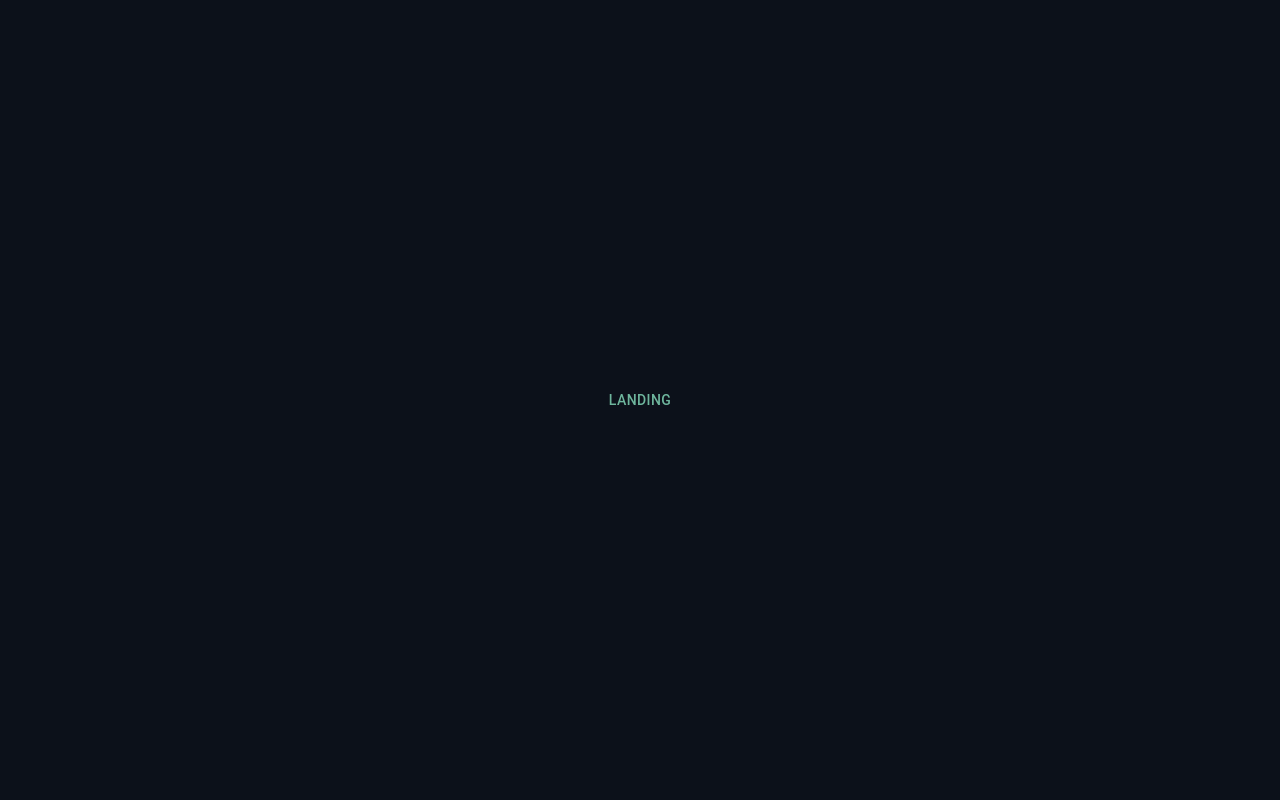
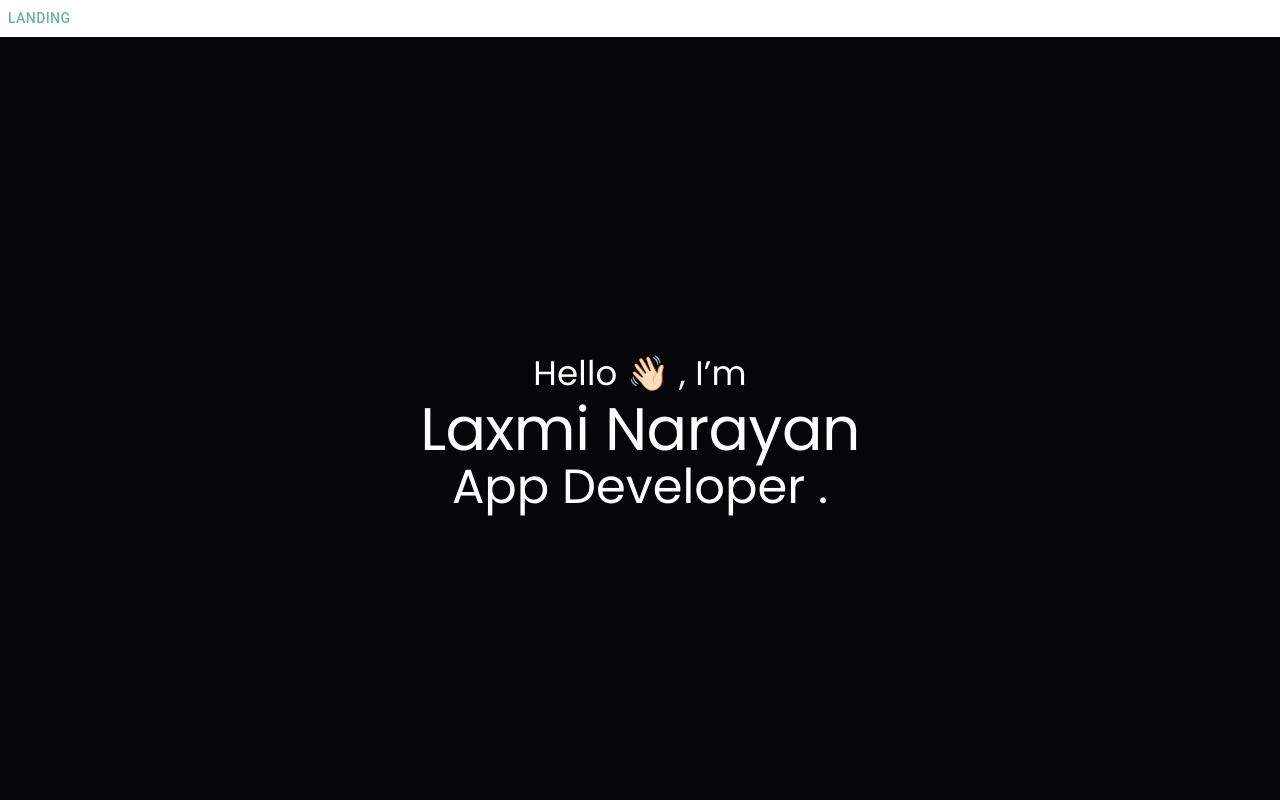
Before and after one commit to narayann7/WhoIsSkillz, a React (Create React App) app: page / in a window 1280 px wide. Shown: the top 800 px of the page. Built offline with nearby package versions, Linux system fonts and the light colour scheme.

Commit message:
added-center-iam

```diff
--- a/src/App.js
+++ b/src/App.js
@@ -16,8 +16,7 @@ import { useRootContext } from "./context_api/root_context";
 function App() {
   const { isDark } = useRootContext();
 
-  useEffect(() => {
-  }, []);
+  useEffect(() => {}, []);
   return (
     <ThemeProvider theme={isDark ? themes.DarkTheme : themes.LightTheme}>
       <Routes>
@@ -32,11 +31,11 @@ function App() {
           <Route
             path="/"
             element={
-              <>
+              <div>
+                <Test />
                 <Landing />
-                {/* <About />
-                <Test /> */}
-              </>
+                <About />
+              </div>
             }
           />
         </Route>
--- a/src/components/about.js
+++ b/src/components/about.js
@@ -1,7 +1,20 @@
+import { Button, Card } from "@mui/material";
 import React from "react";
-
+import common_styles from "../components/common_styles";
+const { BackgroundCard, CenterCard } = common_styles;
 function About() {
-  return <div>About</div>;
+  return (
+    <BackgroundCard>
+      <CenterCard>
+        <Button
+          onClick={() => {
+          }}
+        >
+          About
+        </Button>
+      </CenterCard>
+    </BackgroundCard>
+  );
 }
 
 export default About;
--- /dev/null
+++ b/src/components/common_styles.css
@@ -0,0 +1,52 @@
+.imWrapper {
+  display: flex;
+  align-items: center;
+  justify-content: center;
+  flex-direction: column;
+  box-sizing: content-box;
+}
+
+
+
+.imWrapper .words {
+  height: 3.5rem;
+  display: flex;
+  align-items: center;
+  justify-content: flex-start;
+  overflow: hidden;
+}
+.imWrapper .words span {
+  font-size: 2.7rem;
+  padding: 0px;
+  margin: 0px;
+  height: 100%;
+  font-family: var(--font-sen);
+  animation: spin_words 7s infinite;
+}
+@keyframes spin_words {
+  10% {
+    transform: translateY(-112%);
+  }
+  25% {
+    transform: translateY(-100%);
+  }
+
+  35% {
+    transform: translateY(-212%);
+  }
+  50% {
+    transform: translateY(-200%);
+  }
+  60% {
+    transform: translateY(-312%);
+  }
+  75% {
+    transform: translateY(-300%);
+  }
+  80% {
+    transform: translateY(-412%);
+  }
+  100% {
+    transform: translateY(-400%);
+  }
+}
--- /dev/null
+++ b/src/components/common_styles.js
@@ -0,0 +1,34 @@
+import styled from "@emotion/styled";
+import { Card, Box, Typography } from "@mui/material";
+
+const BackgroundCard = styled(Box)(({ theme }) => ({
+  height: "100vh",
+  width: "100vw",
+  maxWidth: "100%",
+  display: "flex",
+  justifyContent: "center",
+  alignItems: "center",
+  borderRadius: "0px",
+  backgroundColor: theme.palette.background.default,
+}));
+
+const CenterCard = styled(Box)(({ theme }) => ({
+  // backgroundColor: theme.palette.background.paper,
+  height: "100%",
+  width: "64%",
+  display: "flex",
+  justifyContent: "center",
+  alignItems: "center",
+  flexDirection: "column",
+}));
+const Text = styled(Typography)(({ theme }) => ({
+  fontFamily: "Poppins",
+  color: theme.palette.text.primary,
+}));
+const common_styles = {
+  BackgroundCard,
+  CenterCard,
+  Text
+};
+
+export default common_styles;
--- a/src/components/home/home.css
+++ /dev/null
@@ -1,193 +0,0 @@
-.main_container {
-  width: 72vw;
-  height: 100vh;
-
-  /* background-color: antiquewhite; */
-  background-color: var(--color-primary-background);
-  display: flex;
-  align-items: center;
-  justify-content: center;
-overflow: hidden;
-
-}
-.main_home_section{
-overflow: hidden;
-}
-/* hello iam */
-.center_container h4 {
-  color: var(--color-primary-text2);
-  font-size: 2rem;
-}
-
-/* name */
-.center_container h1 {
-  font-size: 3rem;
-}
-
-.imWrapper {
-  display: flex;
-  align-items: center;
-  justify-content: center;
-  flex-direction: column;
-  box-sizing: content-box;
-}
-
-.imWrapper .words span h3 {
-  padding: 0px;
-  line-height: 3.5rem;
-  font-size: 2.8rem;
-  font-family: var(--font-sen);
-  color: var(--color-primary-text2);
-}
-
-.imWrapper .words {
-
-  height: 3.5rem;
-  display: flex;
-  align-items: center;
-  justify-content: flex-start;
-  overflow: hidden;
-}
-.imWrapper .words span {
-
-  font-size: 2.7rem;
-  /* display: block; */
-  padding: 0px;
-  margin: 0px;
-  height: 100%;
-  font-family: var(--font-sen);
-  animation: spin_words 7s infinite;
-}
-@keyframes spin_words {
-  10% {
-    transform: translateY(-112%);
-  }
-  25% {
-    transform: translateY(-100%);
-  }
-
-  35% {
-    transform: translateY(-212%);
-  }
-  50% {
-    transform: translateY(-200%);
-  }
-  60% {
-    transform: translateY(-312%);
-  }
-  75% {
-    transform: translateY(-300%);
-  }
-  80% {
-    transform: translateY(-412%);
-  }
-  100% {
-    transform: translateY(-400%);
-  }
-}
-/*
-.socials{
-  height: 100px;
-  width: 100px;
-background-color:#ffffff;
-right: 13vw;
-bottom: 5vh;
-} */
-
-.home_socials {
-  position:  static;
-margin-bottom: 50px;
-  /* bottom: 10vh;
-  right: 13vw;
-  position: absolute;
-  overflow:  hidden; */
-  animation: 0.5s ease-out 0s 1 just_bounce;
-  align-self: flex-end;
-
-}
-
-
-.home_socials div {
-  margin-top: 5px;
-}
-
-
-
-.home_socials .gmail:hover {
-  width: 40px;
-  height: 40px;
-  transform: scale(1.05);
-  background: url("../../assets/icons/Google.png") no-repeat;
-}
-
-.home_socials .gmail {
-margin-bottom: 10px;
-width: 40px;
-  height: 40px;
-  background: url("../../assets/icons/Google_bw.png") no-repeat;
-  display: inline-block;
-}
-
-.home_socials .github:hover {
-  width: 40px;
-  height: 40px;
-  transform: scale(1.05);
-  background: url("../../assets/icons/GitHub.png") no-repeat;
-}
-
-.home_socials .github {
-margin-bottom: 10px;
-width: 40px;
-  height: 40px;
-  background: url("../../assets/icons/GitHub_bw.png") no-repeat;
-  display: inline-block;
-}
-
-.home_socials .linkedin:hover {
-  width: 40px;
-  height: 40px;
-  transform: scale(1.05);
-  background: url("../../assets/icons/linkedin.png") no-repeat;
-}
-
-.home_socials .linkedin {
-margin-bottom: 10px;
-width: 40px;
-  height: 40px;
-  background: url("../../assets/icons/linkedin_bw.png") no-repeat;
-  display: inline-block;
-}
-
-.resume_button {
-  animation: 0.5s ease-out 0s 1 just_bounce;
-
-  margin: 20px;
-  justify-content: center;
-  width: 120px;
-  height: 45px;
- background-color: #6EB69D;
-  border-radius: 14px;
-  border-width: 4px;
-  border-style: solid;
-  border-color: black;
-
-}
-
-.resume_button:hover {
-transform: scale(1.04);
-background-color: #6eb69c;
-justify-content: center;
-
-
-}
-.resume_button h5 {
-  font-size:16px;
-  color: var(--color-primary-background);
-  font-family: var(--font-pop);
-}
-.resume_button .link_logo{
-  margin-left: 5px;
-
-  width: 19px;
-  height: 19px;
-}
--- a/src/components/home/home.jsx
+++ b/src/components/home/home.jsx
@@ -1,5 +1,4 @@
 import React from "react";
-import "./home.css";
 import { resume_link } from "../../utility/links.js";
 import { linkedin_link } from "../../utility/links.js";
 import { github_link } from "../../utility/links.js";
--- a/src/components/landing.js
+++ b/src/components/landing.js
@@ -1,31 +1,49 @@
 import React from "react";
-import { Box, Button, Card } from "@mui/material";
+import { Box, Button, Card, Typography } from "@mui/material";
 import AppTheme from "../utility/local_storage";
 import { useRootContext } from "../context_api/root_context";
-
+import common_styles from "../components/common_styles";
+import "./common_styles.css";
+const { BackgroundCard, CenterCard, Text } = common_styles;
+const iam = [
+  "App Developer .",
+  "Backend enthusiastic .",
+  "Problem Solver .",
+  "Backend enthusiastic .",
+  "App Developer .",
+];
 function Landing() {
   const { switchTheme } = useRootContext();
+
   return (
-    <Card
-      style={{
-        height: "100vh",
-        width: "100vw",
-        display: "flex",
-        justifyContent: "center",
-        alignItems: "center",
-        borderRadius: "0px",
-        margin: "0px",
-      }}
-    >
-      <Button
-        onClick={() => {
-          switchTheme();
-        }}
-      >
-        Landing
-      </Button>
-    </Card>
+    <BackgroundCard>
+      <CenterCard>
+        <Text variant="h4">Hello 👋🏻 , I’m</Text>
+        <Text variant="h2">Laxmi Narayan</Text>
+        <IamSpinner />
+      </CenterCard>
+    </BackgroundCard>
   );
 }
 
+const Iam = ({ content }) => {
+  return (
+    <span>
+      <Text variant="h3">{content}</Text>
+    </span>
+  );
+};
+
+const IamSpinner = () => {
+  return (
+    <div class="imWrapper">
+      <div class="words just-center-c ">
+        {iam.map((item, index) => {
+          return <Iam content={item} key={index} />;
+        })}
+      </div>
+    </div>
+  );
+};
+
 export default Landing;
--- a/src/components/test.js
+++ b/src/components/test.js
@@ -1,12 +1,23 @@
+import { Box, Button } from "@mui/material";
 import React from "react";
-import Box from "./../../node_modules/@mui/system/esm/Box/Box";
+import { useRootContext } from "../context_api/root_context";
 
 function Test() {
+  const { switchTheme } = useRootContext();
+
   return (
     <div
-
+      style={{
+        postion: "fixed",
+      }}
     >
-      <Box>Test</Box>
+      <Button
+        onClick={() => {
+          switchTheme();
+        }}
+      >
+        Landing
+      </Button>
     </div>
   );
 }
--- a/src/index.css
+++ b/src/index.css
@@ -1,7 +1,5 @@
 /* fonts */
-@import url("https://fonts.googleapis.com/css2?family=Poppins:wght@300;500;600&display=swap");
-@import url("https://fonts.googleapis.com/css2?family=Poppins:wght@300;500;600&family=Sen:wght@400;700;800&display=swap");
-
+@import url('https://fonts.googleapis.com/css2?family=Poppins:ital,wght@0,400;0,500;0,600;1,200&family=Sen:wght@400;700;800&display=swap');
 * {
   margin: 0;
   padding: 0;
@@ -12,49 +10,14 @@
   text-decoration: none;
   font-family: var(--font-pop);
   font-family: var(--font-sen);
+  scrollbar-width: thin;
+  scrollbar-color: #6EB69D #0c111a;
+
 }
+
 
 :root {
 
-  --color-primary-background-d: #060608;
-
-
-
-
-
-  --color-primary-background-w: #cecece;
-
-
-
-
-
-
-
-
-
-
-
-
-
-  --color-primary-background: #060608;
-  --color-primary-background-d: #060608;
-  --color-primary-background-w: #cecece;
-  --color-primary-background2: #0b0e14;
-  --color-primary-background3: #171717;
-  --color-primary-text: #ffffff;
-  --color-primary-text2: #9c9c9c;
-  --color-primary-text3: #a7a7a7;
-  --color-primary-accent: #6eb69c;
-
-  --color-bg: #1f1f38;
-  --color-bg-variant: #2c2c6c;
-  --color-primary: #4db5ff;
-  --color-primary-variant: rgba(77, 181, 255, 0.4);
-  --color-white: #fff;
-  --color-black: #000;
-  --color-gray: #828282;
-  --color-gray-variant: #9e9e9e;
-  --color-light: rgba(255, 255, 255, 0.6);
 
   /* fonts */
   --font-sen: "Sen", sans-serif;
--- a/src/utility/themes.js
+++ b/src/utility/themes.js
@@ -17,6 +17,7 @@ const DarkTheme = createTheme({
       paper: "#0c111a",
     },
     text: {
+      primary: "#ffffff",
       secondary: "#a7a7a7",
       disabled: "#9c9c9c",
     },
@@ -27,6 +28,8 @@ const DarkTheme = createTheme({
       main: "#1F2232",
     },
   },
+
+
 });
 const LightTheme = createTheme({
   palette: {
@@ -47,7 +50,7 @@ const LightTheme = createTheme({
     },
     text: {
       secondary: "#000000",
-      primary: "rgba(0,0,0,0.87)",
+      primary: "#000000",
       disabled: "#3a3a3a",
       hint: "#757575",
     },
```
